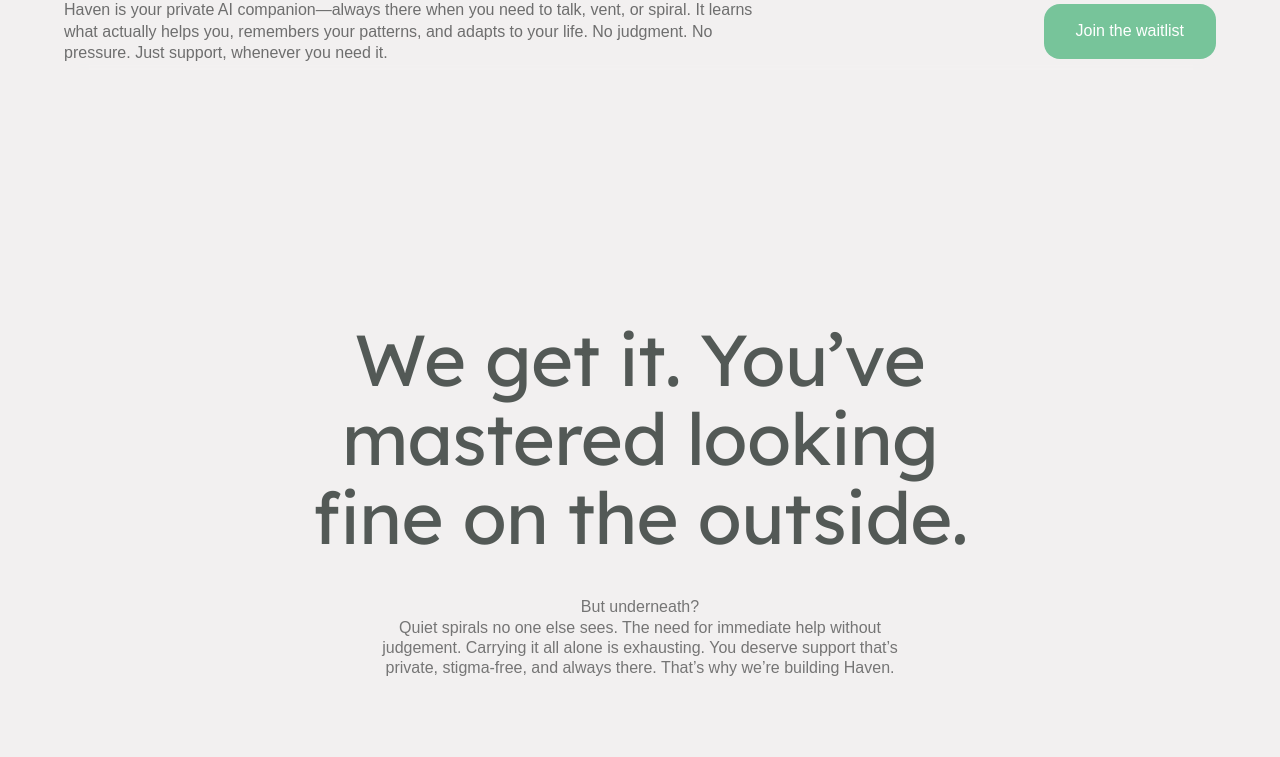
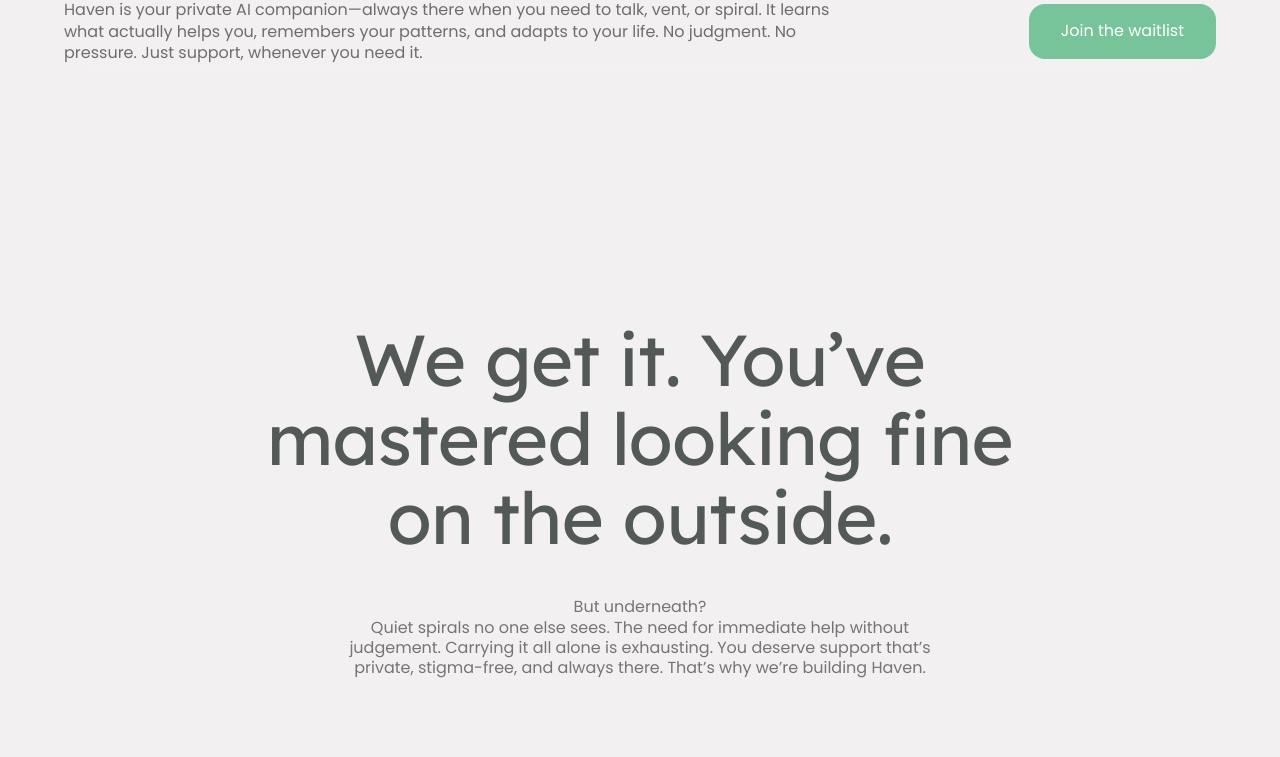
Before and after one commit to isaacben129/haven-anxiety, a website: page index.html in a window 1280 px wide. Shown: the part 701-1458 px from the top of the page. Drawn offline with nearby package versions, Linux system fonts and the light colour scheme; a script that the page names is missing.

Commit message:
optimization of fonts

```diff
--- a/css/purged.css
+++ b/css/purged.css
@@ -3,7 +3,23 @@ html {
   -ms-text-size-adjust: 100%;
   font-family: sans-serif;
 }
-
+@font-face {
+  font-family: 'Poppins';
+  src: url('/fonts/Poppins-Regular.woff2') format('woff2'),
+       url('/fonts/Poppins-Regular.woff') format('woff');
+  font-weight: 400;
+  font-style: normal;
+  font-display: swap;
+}
+
+@font-face {
+  font-family: 'Poppins';
+  src: url('/fonts/Poppins-Medium.woff2') format('woff2'),
+       url('/fonts/Poppins-Medium.woff') format('woff');
+  font-weight: 500;
+  font-style: normal;
+  font-display: swap;
+}
 body {
   margin: 0;
 }
@@ -544,6 +560,24 @@ label {
   font-display: swap;
 }
 
+@font-face {
+  font-family: 'Poppins';
+  src: url('/fonts/Poppins-Regular.woff2') format('woff2'),
+       url('/fonts/Poppins-Regular.woff') format('woff');
+  font-weight: 400;
+  font-style: normal;
+  font-display: swap;
+}
+
+@font-face {
+  font-family: 'Poppins';
+  src: url('/fonts/Poppins-Medium.woff2') format('woff2'),
+       url('/fonts/Poppins-Medium.woff') format('woff');
+  font-weight: 500;
+  font-style: normal;
+  font-display: swap;
+}
+
 :root {
   --white: #f2f0f0;
   --medium-gray: dimgrey;
--- a/index.html
+++ b/index.html
@@ -11,19 +11,6 @@
     <meta content="width=device-width, initial-scale=1" name="viewport" />
     <meta content="Webflow" name="generator" />
     <link href="css/purged.css" rel="stylesheet" type="text/css" />
-    <link href="https://fonts.googleapis.com" rel="preconnect" />
-    <link
-      href="https://fonts.gstatic.com"
-      rel="preconnect"
-      crossorigin="anonymous"
-    />
-    <script
-      src="https://ajax.googleapis.com/ajax/libs/webfont/1.6.26/webfont.js"
-      type="text/javascript"
-    ></script>
-    <script type="text/javascript">
-      WebFont.load({ google: { families: ["Poppins:300,regular,500"] } });
-    </script>
     <script type="text/javascript">
       !(function (o, c) {
         var n = c.documentElement,
@@ -401,6 +388,7 @@
       src="js/jquery.js?site=68d656db0db3081b0712f2a2"
       type="text/javascript"
     ></script>
+
     <script src="js/webflow-script.js" type="text/javascript"></script>
     <script
       src="https://cdnjs.cloudflare.com/ajax/libs/gsap/3.12.2/gsap.min.js"
--- a/js/about.js
+++ b/js/about.js
@@ -112,7 +112,7 @@ document.addEventListener('DOMContentLoaded', function() {
                 aboutH1.textContent = originalText;
                 gsap.set(".text-wrapper", {
                     opacity: 1,
-                    y: 100,
+                    y: 0,
                     delay: 2,
                 });
                 gsap.set(".about-h1", {
```
Also changed, not shown: fonts/Lexend-Medium.woff (added), fonts/Lexend-Medium.woff2 (added), fonts/Poppins-Medium.woff (added), fonts/Poppins-Medium.woff2 (added), fonts/Poppins-Regular.woff (added), fonts/Poppins-Regular.woff2 (added), fonts/Poppins-SemiBold.woff (added).
